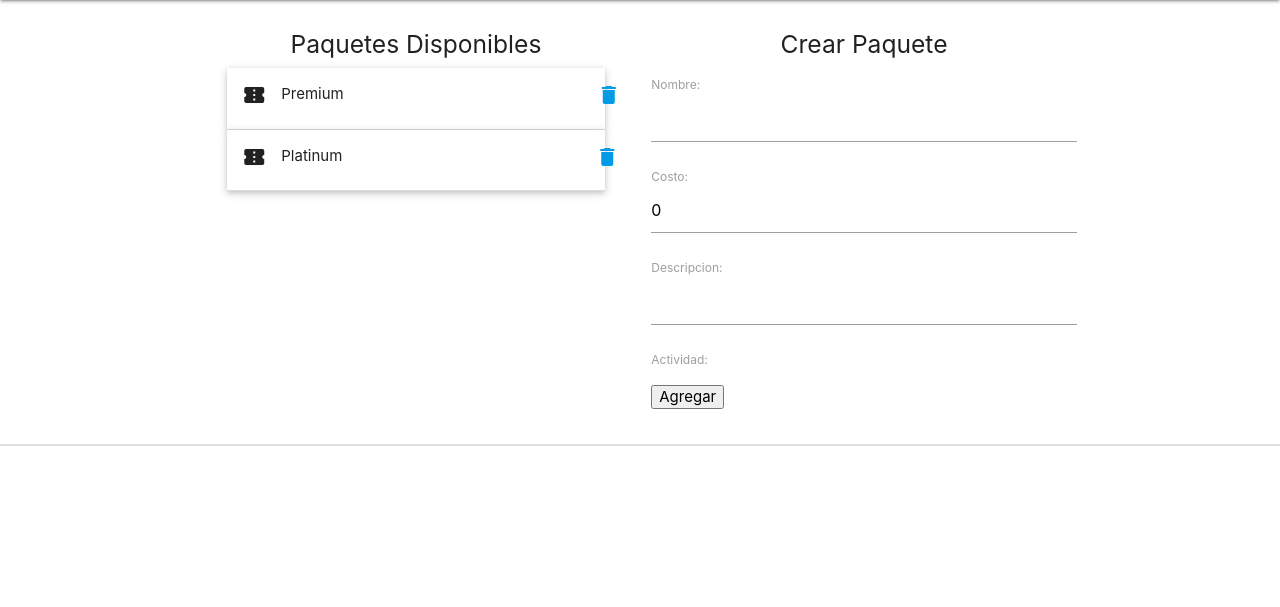
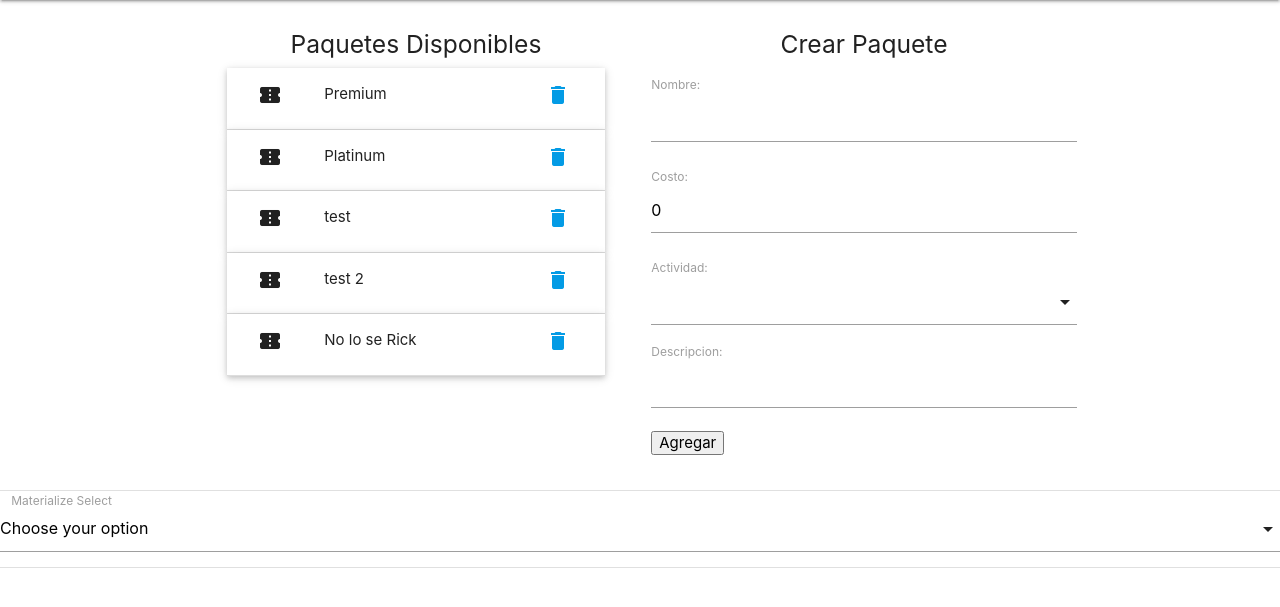
Before and after one commit to tinyhosmarcos/AQPLife, a Django app: page /eventos/1/gestionar_paquete in a window 1280 px wide. Shown: the part 64-671 px from the top of the page. Run offline with Django 3.2, Linux system fonts and the light colour scheme; data comes from the database, SQL or seed files in the repository.

Commit message:
Add Paquetse
crear paquetes
ver paquetes

```diff
--- a/AQPLife/eventos/forms.py
+++ b/AQPLife/eventos/forms.py
@@ -90,23 +90,26 @@ class CrearActividadForm(forms.ModelForm):
 		}
 
 class CrearPaqueteForm(forms.ModelForm):
-	actividad= forms.ModelChoiceField(queryset = Actividad.objects.filter(evento=1),empty_label=None,required=False)
+	actividad			= forms.ModelMultipleChoiceField(queryset = Actividad.objects.all())
+
 
 	class Meta:
 		model=Paquete
 		fields=[
-			'evento',
-			'nombre',
-			'costo',
-			'descripcion',
-			'actividad'
+				'evento',
+				'nombre',
+				'costo',
+				'actividad',
+				'descripcion'
 
-		]
+			]
 		widgets={
 			'evento':forms.TextInput(attrs={'class':'input ', 'style':'display:none' ,'type':'hidden'}),
 
-			'nombre':forms.TextInput(attrs={'class':'input'}),
-			'costo':forms.TextInput(attrs={'class':'input'}),
-			'descripcion':forms.TextInput(attrs={'class':'input'}),
-			#'actividad':forms.TextInput(attrs={'class':'input'})
 		}
+	def __init__(self,*args,**kwargs):
+		evento=kwargs.pop('instance_evento',None)
+		super(CrearPaqueteForm, self).__init__(*args, **kwargs)
+		if evento:
+			self.fields['evento'].initial=evento.id
+			self.fields['actividad'] = forms.ModelMultipleChoiceField(queryset=Actividad.objects.filter(evento=evento.id))
--- a/AQPLife/eventos/templates/eventos/gestionar_paquete.html
+++ b/AQPLife/eventos/templates/eventos/gestionar_paquete.html
@@ -11,14 +11,16 @@
 
 				<li>
 					<div class="collapsible-header">
-						<i class="material-icons">confirmation_number
-					</i>{{paquete.nombre}}
+						<i class="material-icons col s2">confirmation_number
+					</i><span class="col s8">{{paquete.nombre}}</span>
+					<!-- Modal Trigger -->
+						<a class="modal-trigger col s2" href="#delete"  >
+							<i class="material-icons">delete</i>
+						</a>
 
-					  <!-- Modal Trigger -->
-						<a class="modal-trigger" href="#delete" style="margin-left: 250px;" ><i class="material-icons">delete
-						<!-- Modal Structure -->
 
-					</i></a>
+
+						<!-- Modal Structure style="margin-left: 250px;"-->
 						<div id="delete" class="modal">
 				    <div class="modal-content">
 				      <h4>Modal Header</h4>
@@ -59,7 +61,15 @@
 
 {%endblock%}
 {%block section_2%}
-
+	<div class="input-field col s12">
+    <select>
+      <option value="" disabled selected>Choose your option</option>
+      <option value="1">Option 1</option>
+      <option value="2">Option 2</option>
+      <option value="3">Option 3</option>
+    </select>
+    <label>Materialize Select</label>
+  </div>
 {%endblock%}
 {%block section_3%}
 
@@ -72,6 +82,7 @@
     				$('.tabs').tabs();
     				$('.modal').modal();
     				$('.collapsible').collapsible();
+    				$('select').formSelect();
     				});
 	</script>
 
--- a/AQPLife/eventos/templates/eventos/index.html
+++ b/AQPLife/eventos/templates/eventos/index.html
@@ -46,7 +46,7 @@
 	<ul id="dropdown-MisEventos" class="dropdown-content">
 	<li><a href="{%url 'eventos:gestionar_evento' user.id %}">Creados</a></li>
 	<li class="divider"></li>
-	<li><a href="{%url 'eventos:gestionar_evento' user.id %}">Inscritos</a></li>
+	<li><a href="{%url 'eventos:ver_evento' user.id %}">Inscritos</a></li>
 	</ul>
 	<!-- Dropdown Structure -->
 		<nav>
--- a/AQPLife/eventos/views_modulo_configuracion.py
+++ b/AQPLife/eventos/views_modulo_configuracion.py
@@ -148,11 +148,22 @@ class Gestionar_PaqueteDetailView(DetailView):
 	def get(self, request, *args, **kwargs):
 		evento 						=	Evento.objects.get(pk=self.kwargs.get("evento_id"))
 		self.context['evento']		=	evento
-		form 						= 	CrearPaqueteForm()
+		form 						= 	CrearPaqueteForm(instance_evento=evento)
 		self.context['form']		=	form
 		return render(request,self.template_name,self.context)
 
 
 
 	def post(self, request, *args, **kwargs):
-		pass
+		print(request.POST)
+		form  			= CrearPaqueteForm(request.POST)
+		if form.is_valid():
+			print("entro")
+			evento 		=form.save();
+		else:
+			print("vuelva a llenar el formulario")
+		evento 						=	Evento.objects.get(pk=self.kwargs.get("evento_id"))
+		self.context['evento']		=	evento
+		form 						= 	CrearPaqueteForm(instance_evento=evento)
+		self.context['form']		=	form
+		return render(request, self.template_name,self.context)
--- a/AQPLife/eventos/views_vista_usuario.py
+++ b/AQPLife/eventos/views_vista_usuario.py
@@ -15,7 +15,7 @@ class IndexView(View):
 
 	}
 	def get(self, request, *args, **kwargs):
-		list_eventos  = Evento.objects.all()
+		list_eventos  = Evento.objects.all().order_by('-id')[:5]
 
 		self.context['eventos_list']=list_eventos
 		return render(request, self.template_name,self.context )
```
Also changed, not shown: other parts of AQPLife/eventos/templates/eventos/gestionar_paquete.html (+1 -1 lines), AQPLife/db.sqlite3.
